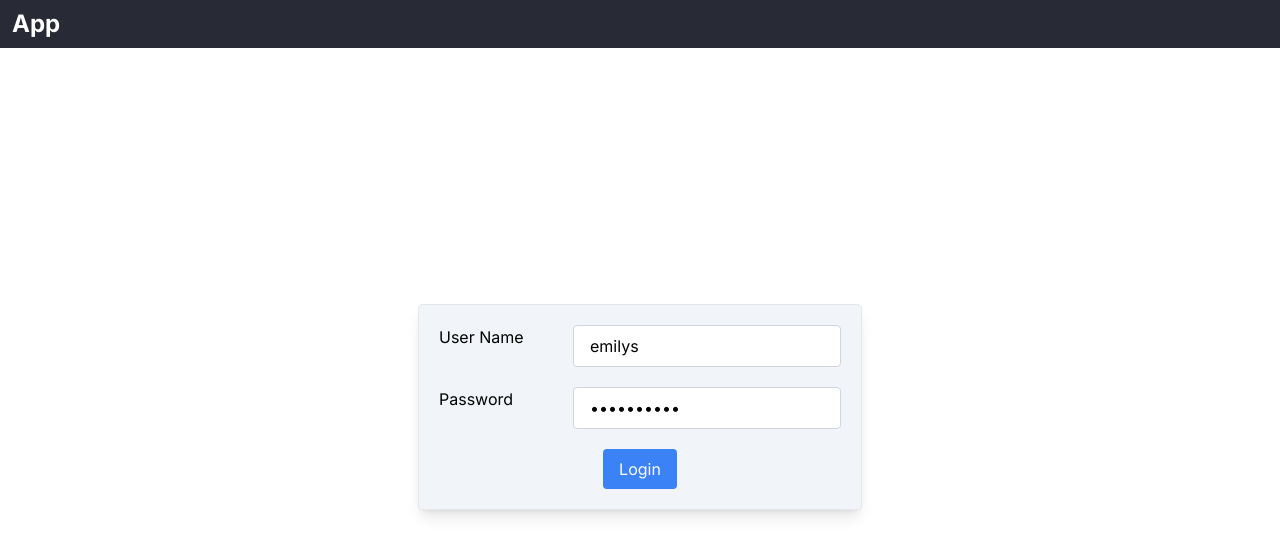
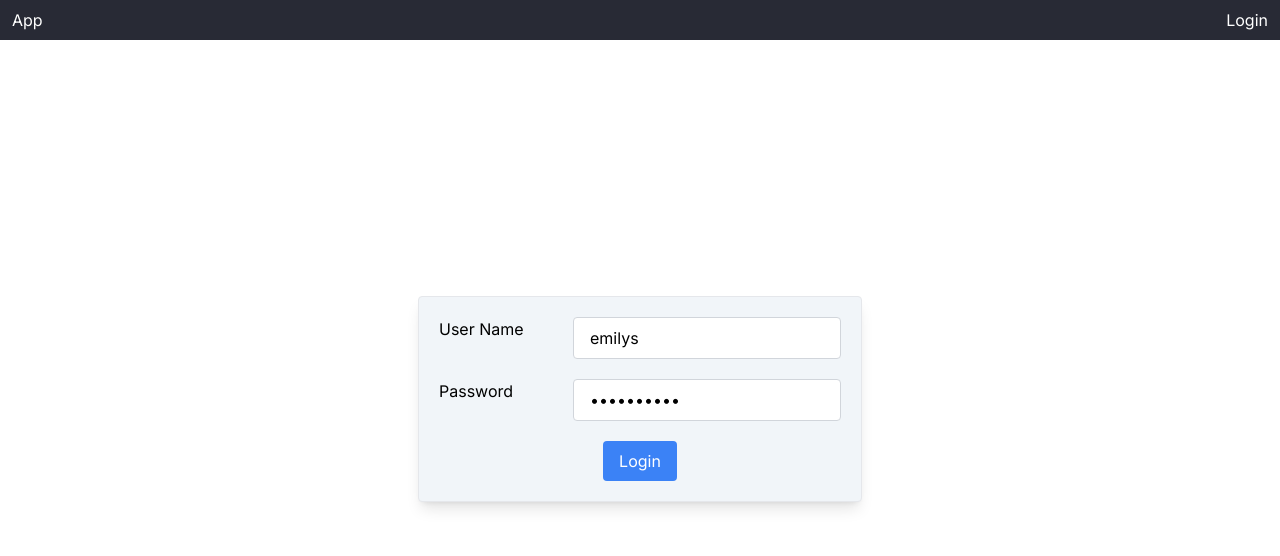
Before and after one commit to vietnt94v/react-creative, a Next.js app: page /login in a window 1280 px wide. Shown: the top 556 px of the page. Built offline with nearby package versions, Linux system fonts and the light colour scheme.

Commit message:
login use context

```diff
--- a/app/components/topNavigation/TopNavigation.tsx
+++ b/app/components/topNavigation/TopNavigation.tsx
@@ -1,21 +1,37 @@
-import React from 'react'
-
+'use client'
+import Link from 'next/link'
+import { useUser } from '../../contexts/UserContext'
 
 const TopNavigation = () => {
+  const userContext = useUser()
+
+  if (!userContext) {
+    return null
+  }
+
+  const { user } = userContext
+
   return (
     <>
-      <div className='bg-blue-dark-500'>
+      <nav className='bg-blue-dark-500 py-2 text-white'>
         <div className='container'>
-          <div className='flex py-2'>
+          <div className='flex'>
             <div className='flex-1'>
-              <h1 className='text-2xl font-bold text-white'>App</h1>
+              <div className=''>App</div>
             </div>
-            <div className='flex-1 text-right'>
-
+            <div className='flex-1 flex justify-end'>
+              {user ? (
+                <span>
+                  Welcome{' '}
+                  <span className='text-orange-500'>{user.username}</span>
+                </span>
+              ) : (
+                <Link href='/login'>Login</Link>
+              )}
             </div>
           </div>
         </div>
-      </div>
+      </nav>
     </>
   )
 }
--- a/app/contexts/UserContext.tsx
+++ b/app/contexts/UserContext.tsx
@@ -4,7 +4,7 @@ import IUser from '../models/User'
 
 interface IUserContext {
   user: IUser | null
-  setUser: React.Dispatch<React.SetStateAction<IUser | null>>
+  setUser: (user: IUser | null) => void
 }
 
 const UserContext = createContext<IUserContext | null>(null)
@@ -20,3 +20,11 @@ export const UserProvider = ({ children }: { children: ReactNode }) => {
     </>
   )
 }
+
+export const useUser = () => {
+  const context = useContext(UserContext)
+  if (!context) {
+    throw new Error('useUser must be used within a UserProvider')
+  }
+  return context
+}
--- a/app/login/page.tsx
+++ b/app/login/page.tsx
@@ -1,10 +1,12 @@
 'use client'
-import React, { ChangeEvent, FormEvent, useState } from 'react'
+import React, { ChangeEvent, FormEvent, use, useContext, useState } from 'react'
 import { useRouter } from 'next/navigation'
 import axios from 'axios'
 import CryptoJS from 'crypto-js'
 import Const from '../const'
 import Backdrop from '../components/backdrop'
+import IUser from '../models/User'
+import { useUser } from '../contexts/UserContext'
 
 interface LoginData {
   username: string
@@ -15,6 +17,7 @@ const secretKeyToken = Const.crypto_secret_key || ''
 
 const Login = () => {
   const router = useRouter()
+  const userContext = useUser()
   const [disabledSubmit, setDisabledSubmit] = useState(false)
   const [loading, setLoading] = useState(false)
   const [loginData, setLoginData] = useState<LoginData>({
@@ -36,7 +39,17 @@ const Login = () => {
         `${Const.api_endpoint}/auth/login`,
         loginData,
       )
-      const { token, refreshToken } = data
+      const {
+        token,
+        refreshToken,
+        id,
+        username,
+        email,
+        firstName,
+        lastName,
+        gender,
+        image,
+      } = data
       const encryptedToken = CryptoJS.AES.encrypt(
         token,
         secretKeyToken,
@@ -48,6 +61,19 @@ const Login = () => {
 
       localStorage.setItem('token', encryptedToken)
       localStorage.setItem('refreshToken', encryptedRefreshToken)
+
+      if (userContext && userContext.setUser) {
+        const userData: IUser = {
+          id: id,
+          username: username,
+          email: email,
+          firstName: firstName,
+          lastName: lastName,
+          gender: gender,
+          image: image,
+        }
+        userContext.setUser(userData)
+      }
 
       if (token) {
         router.push('/')
--- a/app/page.tsx
+++ b/app/page.tsx
@@ -1,5 +1,4 @@
 import Home from './home/page'
-import { useContext } from 'react'
 
 const App = () => {
   return <Home />
```
